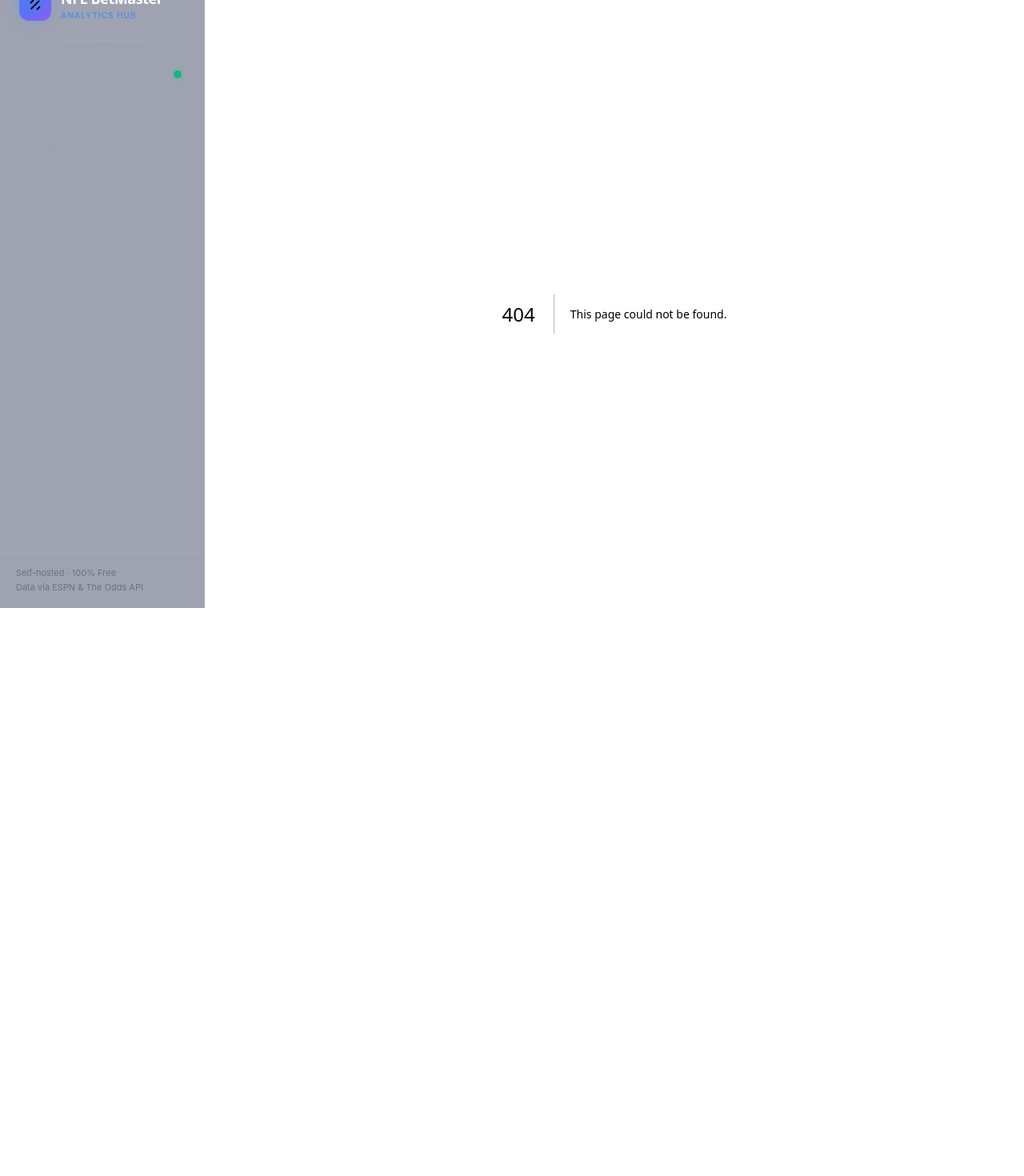
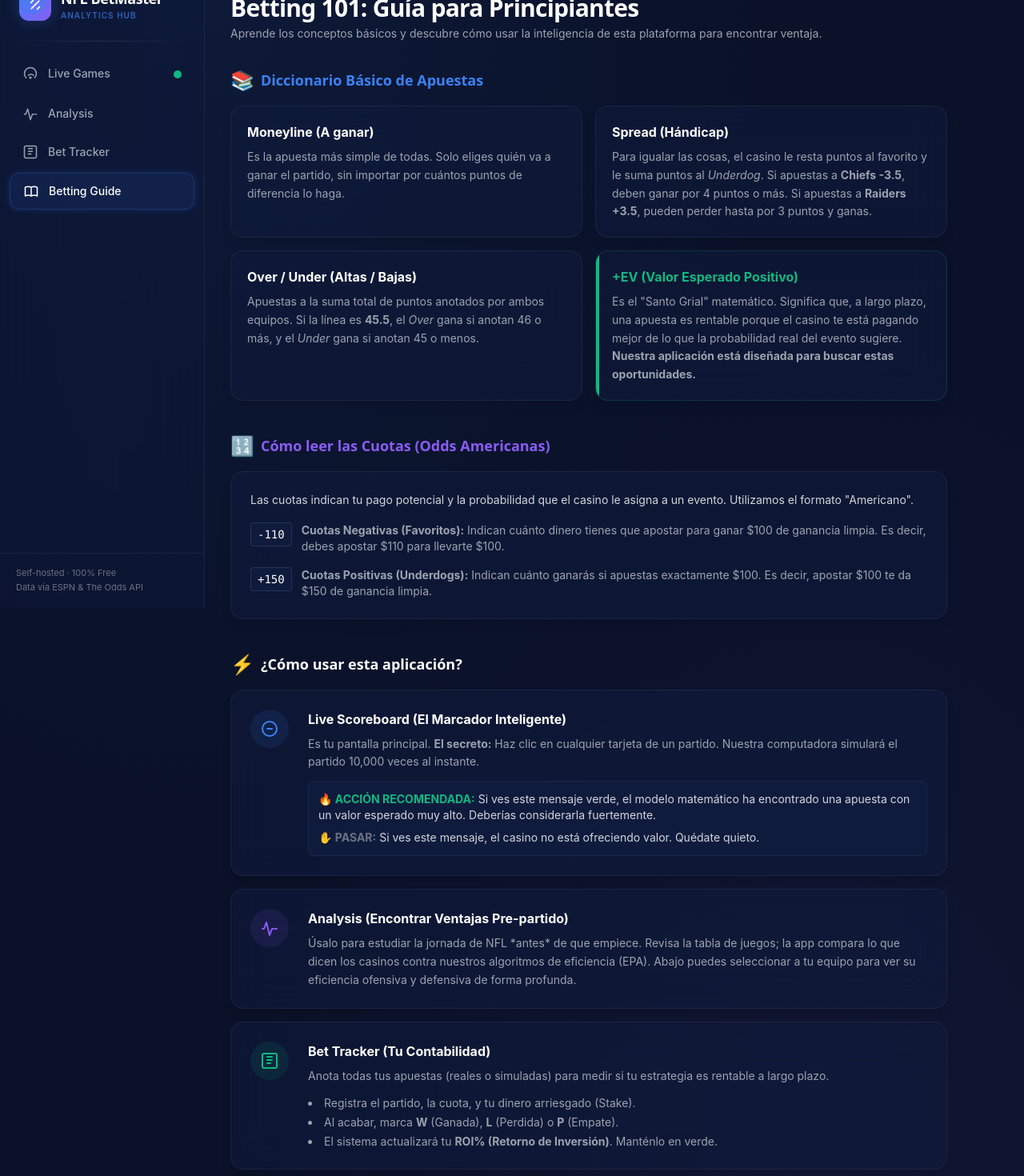
Before and after one commit to Th3ProHero/NFL_Metrics, a Next.js app in the folder frontend/: page /guide in a window 1280 px wide. Before the commit this address had no page. Shown: the part 40-1510 px from the top of the page at 80% size. Before the commit the page ends 864 px from the top, so only its background shows below. Built offline with nearby package versions, Linux system fonts and the light colour scheme.

Commit message:
feat: add in-app betting guide and tutorial page

```diff
--- /dev/null
+++ b/frontend/src/app/guide/page.tsx
@@ -0,0 +1,142 @@
+import React from "react";
+
+export const metadata = {
+  title: "Betting Guide | NFL BetMaster",
+};
+
+export default function GuidePage() {
+  return (
+    <div className="max-w-4xl">
+      <div className="mb-8">
+        <h1 className="text-3xl font-display font-bold text-white tracking-tight">
+          Betting 101: Guía para Principiantes
+        </h1>
+        <p className="text-sm text-gray-400 mt-1">
+          Aprende los conceptos básicos y descubre cómo usar la inteligencia de esta plataforma para encontrar ventaja.
+        </p>
+      </div>
+
+      <div className="space-y-10">
+        {/* Section 1: Dictionary */}
+        <section>
+          <h2 className="text-lg font-display font-semibold text-accent-blue mb-4 flex items-center gap-2">
+            <span className="text-2xl">📚</span> Diccionario Básico de Apuestas
+          </h2>
+          <div className="grid grid-cols-1 md:grid-cols-2 gap-4">
+            <div className="glass-card p-5">
+              <h3 className="text-white font-bold mb-2">Moneyline (A ganar)</h3>
+              <p className="text-sm text-gray-400 leading-relaxed">
+                Es la apuesta más simple de todas. Solo eliges quién va a ganar el partido, sin importar por cuántos puntos de diferencia lo haga.
+              </p>
+            </div>
+            <div className="glass-card p-5">
+              <h3 className="text-white font-bold mb-2">Spread (Hándicap)</h3>
+              <p className="text-sm text-gray-400 leading-relaxed">
+                Para igualar las cosas, el casino le resta puntos al favorito y le suma puntos al <i>Underdog</i>. Si apuestas a <strong>Chiefs -3.5</strong>, deben ganar por 4 puntos o más. Si apuestas a <strong>Raiders +3.5</strong>, pueden perder hasta por 3 puntos y ganas.
+              </p>
+            </div>
+            <div className="glass-card p-5">
+              <h3 className="text-white font-bold mb-2">Over / Under (Altas / Bajas)</h3>
+              <p className="text-sm text-gray-400 leading-relaxed">
+                Apuestas a la suma total de puntos anotados por ambos equipos. Si la línea es <strong>45.5</strong>, el <i>Over</i> gana si anotan 46 o más, y el <i>Under</i> gana si anotan 45 o menos.
+              </p>
+            </div>
+            <div className="glass-card p-5 border border-nfl-win/20 relative overflow-hidden">
+              <div className="absolute top-0 left-0 w-1 h-full bg-nfl-win"></div>
+              <h3 className="text-nfl-win font-bold mb-2">+EV (Valor Esperado Positivo)</h3>
+              <p className="text-sm text-gray-400 leading-relaxed">
+                Es el "Santo Grial" matemático. Significa que, a largo plazo, una apuesta es rentable porque el casino te está pagando mejor de lo que la probabilidad real del evento sugiere. <strong>Nuestra aplicación está diseñada para buscar estas oportunidades.</strong>
+              </p>
+            </div>
+          </div>
+        </section>
+
+        {/* Section 2: How to read odds */}
+        <section>
+          <h2 className="text-lg font-display font-semibold text-accent-purple mb-4 flex items-center gap-2">
+            <span className="text-2xl">🔢</span> Cómo leer las Cuotas (Odds Americanas)
+          </h2>
+          <div className="glass-card p-6">
+            <p className="text-sm text-gray-300 mb-4 leading-relaxed">
+              Las cuotas indican tu pago potencial y la probabilidad que el casino le asigna a un evento. Utilizamos el formato "Americano".
+            </p>
+            <ul className="space-y-4 text-sm text-gray-400">
+              <li className="flex items-start gap-3">
+                <span className="bg-surface-800 text-white font-mono px-2 py-1 rounded border border-white/10 shrink-0">-110</span>
+                <span>
+                  <strong>Cuotas Negativas (Favoritos):</strong> Indican cuánto dinero tienes que apostar para ganar $100 de ganancia limpia. Es decir, debes apostar $110 para llevarte $100.
+                </span>
+              </li>
+              <li className="flex items-start gap-3">
+                <span className="bg-surface-800 text-white font-mono px-2 py-1 rounded border border-white/10 shrink-0">+150</span>
+                <span>
+                  <strong>Cuotas Positivas (Underdogs):</strong> Indican cuánto ganarás si apuestas exactamente $100. Es decir, apostar $100 te da $150 de ganancia limpia.
+                </span>
+              </li>
+            </ul>
+          </div>
+        </section>
+
+        {/* Section 3: App Features */}
+        <section>
+          <h2 className="text-lg font-display font-semibold text-white mb-4 flex items-center gap-2">
+            <span className="text-2xl">⚡</span> ¿Cómo usar esta aplicación?
+          </h2>
+          <div className="space-y-4">
+            <div className="glass-card p-6 flex flex-col md:flex-row gap-6 items-start">
+              <div className="w-12 h-12 rounded-full bg-accent-blue/10 flex items-center justify-center shrink-0">
+                <svg className="w-6 h-6 text-accent-blue" fill="none" viewBox="0 0 24 24" stroke="currentColor">
+                  <path strokeLinecap="round" strokeLinejoin="round" strokeWidth={2} d="M15 12H9m12 0a9 9 0 11-18 0 9 9 0 0118 0z" />
+                </svg>
+              </div>
+              <div>
+                <h3 className="text-white font-bold mb-2">Live Scoreboard (El Marcador Inteligente)</h3>
+                <p className="text-sm text-gray-400 leading-relaxed mb-3">
+                  Es tu pantalla principal. <strong>El secreto:</strong> Haz clic en cualquier tarjeta de un partido.
+                  Nuestra computadora simulará el partido 10,000 veces al instante.
+                </p>
+                <div className="bg-surface-800 p-3 rounded-lg border border-white/5 text-sm">
+                  <p className="text-gray-300"><span className="text-nfl-win font-bold">🔥 ACCIÓN RECOMENDADA:</span> Si ves este mensaje verde, el modelo matemático ha encontrado una apuesta con un valor esperado muy alto. Deberías considerarla fuertemente.</p>
+                  <p className="text-gray-300 mt-2"><span className="text-gray-500 font-bold">✋ PASAR:</span> Si ves este mensaje, el casino no está ofreciendo valor. Quédate quieto.</p>
+                </div>
+              </div>
+            </div>
+
+            <div className="glass-card p-6 flex flex-col md:flex-row gap-6 items-start">
+              <div className="w-12 h-12 rounded-full bg-accent-purple/10 flex items-center justify-center shrink-0">
+                <svg className="w-6 h-6 text-accent-purple" fill="none" viewBox="0 0 24 24" stroke="currentColor">
+                  <path strokeLinecap="round" strokeLinejoin="round" strokeWidth={2} d="M3 13h2l3-8 4 16 3-8h2M21 13h-2" />
+                </svg>
+              </div>
+              <div>
+                <h3 className="text-white font-bold mb-2">Analysis (Encontrar Ventajas Pre-partido)</h3>
+                <p className="text-sm text-gray-400 leading-relaxed">
+                  Úsalo para estudiar la jornada de NFL *antes* de que empiece. Revisa la tabla de juegos; la app compara lo que dicen los casinos contra nuestros algoritmos de eficiencia (EPA). Abajo puedes seleccionar a tu equipo para ver su eficiencia ofensiva y defensiva de forma profunda.
+                </p>
+              </div>
+            </div>
+
+            <div className="glass-card p-6 flex flex-col md:flex-row gap-6 items-start">
+              <div className="w-12 h-12 rounded-full bg-nfl-win/10 flex items-center justify-center shrink-0">
+                <svg className="w-6 h-6 text-nfl-win" fill="none" viewBox="0 0 24 24" stroke="currentColor">
+                  <path strokeLinecap="round" strokeLinejoin="round" strokeWidth={2} d="M9 7h6m-6 4h6m-6 4h4M5 3h14a2 2 0 012 2v14a2 2 0 01-2 2H5a2 2 0 01-2-2V5a2 2 0 012-2z" />
+                </svg>
+              </div>
+              <div>
+                <h3 className="text-white font-bold mb-2">Bet Tracker (Tu Contabilidad)</h3>
+                <p className="text-sm text-gray-400 leading-relaxed mb-3">
+                  Anota todas tus apuestas (reales o simuladas) para medir si tu estrategia es rentable a largo plazo.
+                </p>
+                <ul className="list-disc list-inside text-sm text-gray-400 space-y-1">
+                  <li>Registra el partido, la cuota, y tu dinero arriesgado (Stake).</li>
+                  <li>Al acabar, marca <strong>W</strong> (Ganada), <strong>L</strong> (Perdida) o <strong>P</strong> (Empate).</li>
+                  <li>El sistema actualizará tu <strong>ROI% (Retorno de Inversión)</strong>. Manténlo en verde.</li>
+                </ul>
+              </div>
+            </div>
+          </div>
+        </section>
+      </div>
+    </div>
+  );
+}
--- a/frontend/src/components/Sidebar.tsx
+++ b/frontend/src/components/Sidebar.tsx
@@ -27,6 +27,13 @@ const IconTracker = () => (
   </svg>
 );
 
+const IconBook = () => (
+  <svg className="w-5 h-5" fill="none" viewBox="0 0 24 24" stroke="currentColor" strokeWidth={1.8}>
+    <path strokeLinecap="round" strokeLinejoin="round"
+      d="M12 6.253v13m0-13C10.832 5.477 9.246 5 7.5 5S4.168 5.477 3 6.253v13C4.168 18.477 5.754 18 7.5 18s3.332.477 4.5 1.253m0-13C13.168 5.477 14.754 5 16.5 5c1.747 0 3.332.477 4.5 1.253v13C19.832 18.477 18.247 18 16.5 18c-1.746 0-3.332.477-4.5 1.253" />
+  </svg>
+);
+
 const IconFootball = () => (
   <svg className="w-8 h-8" viewBox="0 0 24 24" fill="none" stroke="currentColor" strokeWidth={1.5}>
     <ellipse cx="12" cy="12" rx="9" ry="6" transform="rotate(-45 12 12)"
@@ -41,6 +48,7 @@ const navItems = [
   { href: "/live",     label: "Live Games",   icon: IconLive },
   { href: "/analysis", label: "Analysis",     icon: IconAnalysis },
   { href: "/tracker",  label: "Bet Tracker",  icon: IconTracker },
+  { href: "/guide",    label: "Betting Guide",icon: IconBook },
 ];
 
 /* ── Sidebar Component ───────────────────────────────────────────────────── */
```
